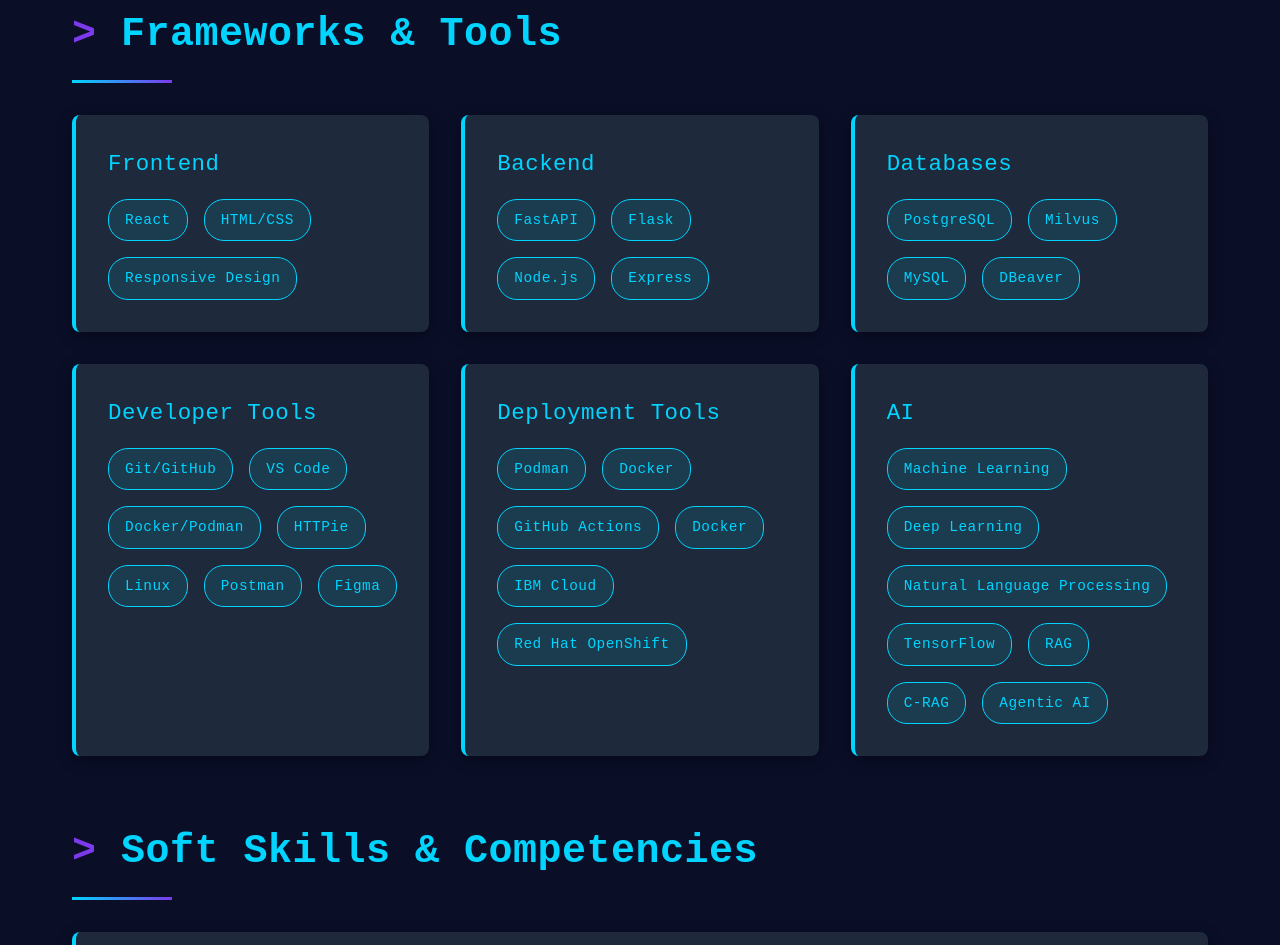
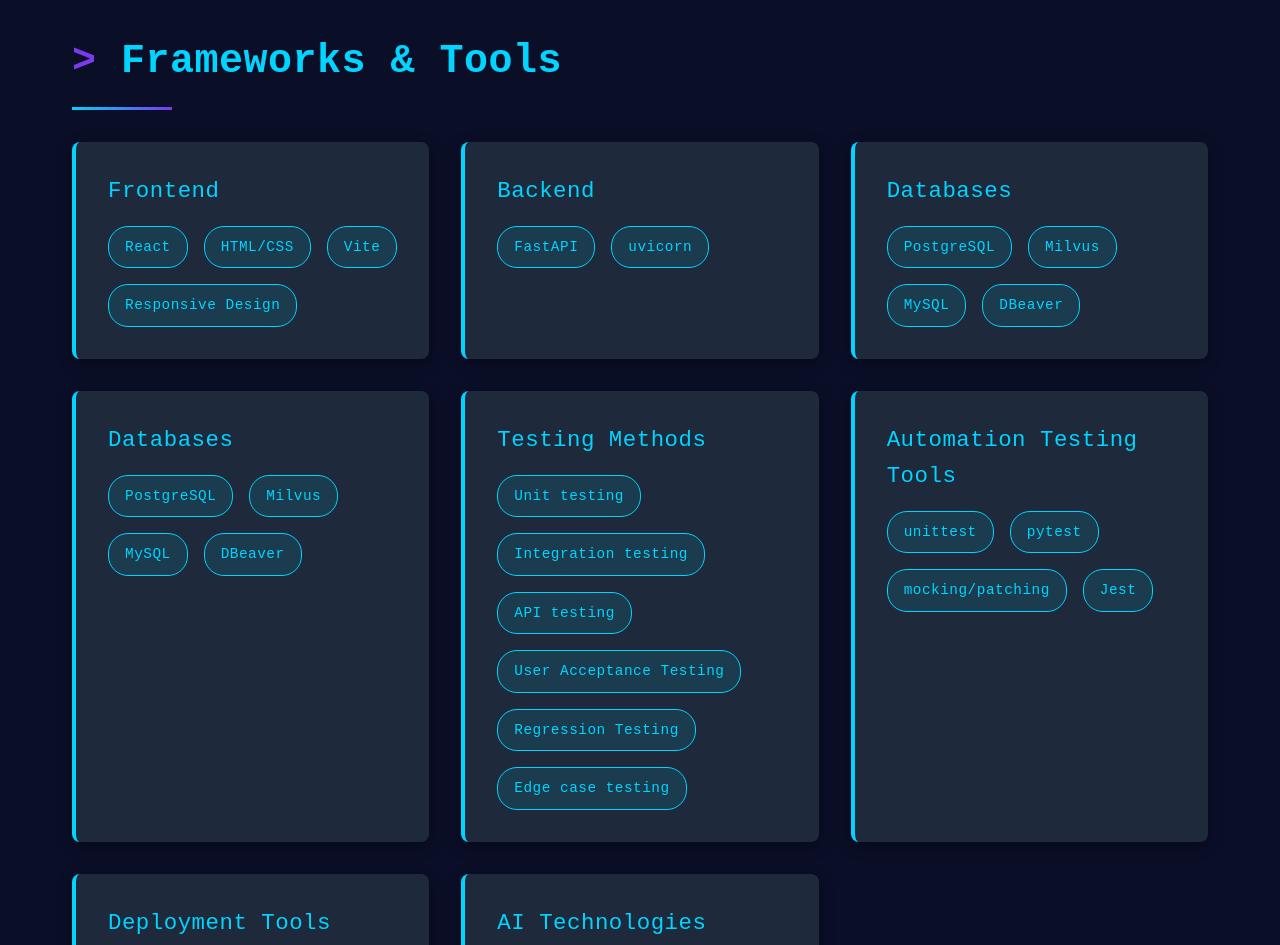
Before and after one commit to sarah-roma/about-me, a plain HTML site: page skills.html in a window 1280 px wide. Shown: the part 931-1876 px from the top of the page. Drawn offline with Linux system fonts and the light colour scheme.

Commit message:
additional refactoring

```diff
--- a/skills.html
+++ b/skills.html
@@ -50,8 +50,8 @@
           <div class="card-subtitle">Proficient</div>
           <div class="card-content">
             Primary language for backend development, data processing, application development and scripting.
-            Experienced with FastAPI, LLM creation/manipulation (including deep learning), object-oriented programming,
-            and various scientific libraries.
+            Experienced with FastAPI, object-oriented programming, and various scientific libraries.
+            Regularly works with LLMs for applied integration, fine-tuning, and RAG pipelines.
           </div>
         </div>
 
@@ -103,6 +103,7 @@
             <div class="skills-container">
               <span class="skill-tag">React</span>
               <span class="skill-tag">HTML/CSS</span>
+              <span class="skill-tag">Vite</span>
               <span class="skill-tag">Responsive Design</span>
             </div>
           </div>
@@ -114,9 +115,7 @@
           <div class="card-content">
             <div class="skills-container">
               <span class="skill-tag">FastAPI</span>
-              <span class="skill-tag">Flask</span>
-              <span class="skill-tag">Node.js</span>
-              <span class="skill-tag">Express</span>
+              <span class="skill-tag">uvicorn</span>
             </div>
           </div>
         </div>
@@ -133,23 +132,46 @@
             </div>
           </div>
         </div>
-
-        <!-- Developer Tools -->
+        <!-- Databases -->
         <div class="card">
-          <div class="card-title">Developer Tools</div>
+          <div class="card-title">Databases</div>
           <div class="card-content">
             <div class="skills-container">
-              <span class="skill-tag">Git/GitHub</span>
-              <span class="skill-tag">VS Code</span>
-              <span class="skill-tag">Docker/Podman</span>
-              <span class="skill-tag">HTTPie</span>
-              <span class="skill-tag">Linux</span>
-              <span class="skill-tag">Postman</span>
-              <span class="skill-tag">Figma</span>
+              <span class="skill-tag">PostgreSQL</span>
+              <span class="skill-tag">Milvus</span>
+              <span class="skill-tag">MySQL</span>
+              <span class="skill-tag">DBeaver</span>
             </div>
           </div>
         </div>
 
+        <!-- Testing Methods -->
+        <div class="card">
+          <div class="card-title">Testing Methods</div>
+          <div class="card-content">
+            <div class="skills-container">
+              <span class="skill-tag">Unit testing</span>
+              <span class="skill-tag">Integration testing</span>
+              <span class="skill-tag">API testing</span>
+              <span class="skill-tag">User Acceptance Testing</span>
+              <span class="skill-tag">Regression Testing</span>
+              <span class="skill-tag">Edge case testing</span>
+            </div>
+          </div>
+        </div>
+
+        <!-- Automation Testing Tools -->
+        <div class="card">
+          <div class="card-title">Automation Testing Tools</div>
+          <div class="card-content">
+            <div class="skills-container">
+              <span class="skill-tag">unittest</span>
+              <span class="skill-tag">pytest</span>
+              <span class="skill-tag">mocking/patching</span>
+              <span class="skill-tag">Jest</span>
+            </div>
+          </div>
+        </div>
 
         <!-- Deployment tools -->
         <div class="card">
@@ -159,16 +181,16 @@
               <span class="skill-tag">Podman</span>
               <span class="skill-tag">Docker</span>
               <span class="skill-tag">GitHub Actions</span>
-              <span class="skill-tag">Docker</span>
               <span class="skill-tag">IBM Cloud</span>
               <span class="skill-tag">Red Hat OpenShift</span>
+              <span class="skill-tag">Kubernetes CLI</span>
             </div>
           </div>
         </div>
 
-        <!-- Deployment tools -->
+        <!-- AI Technologies -->
         <div class="card">
-          <div class="card-title">AI</div>
+          <div class="card-title">AI Technologies</div>
           <div class="card-content">
             <div class="skills-container">
               <span class="skill-tag">Machine Learning</span>
@@ -222,6 +244,8 @@
           <span class="skill-tag">Creative Thinking</span>
           <span class="skill-tag">Leadership</span>
           <span class="skill-tag">Organisation</span>
+          <span class="skill-tag">Peer Programming</span>
+          <span class="skill-tag">Mentoring</span>
         </div>
       </div>
     </section>
@@ -234,7 +258,7 @@
   <footer>
     <div class="socials">
       <!-- Template: <a href="https://github.com/yourprofile" class="social-link">GitHub</a> -->
-      <!-- <a href="https://github.com/yourprofile" class="social-link">GitHub</a> -->
+      <a href="https://github.com/sarah-roma" class="social-link">GitHub (personal, not IBM)</a>
       <a href="https://www.linkedin.com/in/sarah-r-000272230/" class="social-link">LinkedIn</a>
     </div>
     <p>&copy; 2026 Sarah Robinson. All rights reserved.</p>
```
Also changed, not shown: contact.html (+11 -9 lines), education.html (+1 -1 lines), index.html (+16 -10 lines), portfolio.html (+9 -9 lines).
